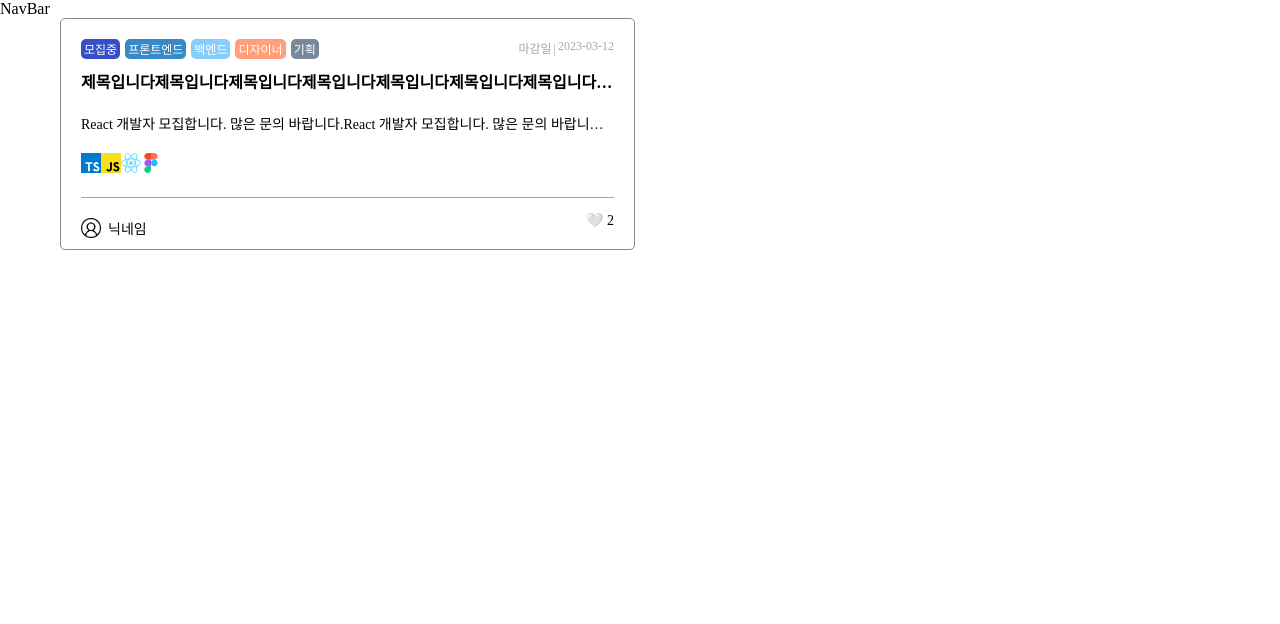
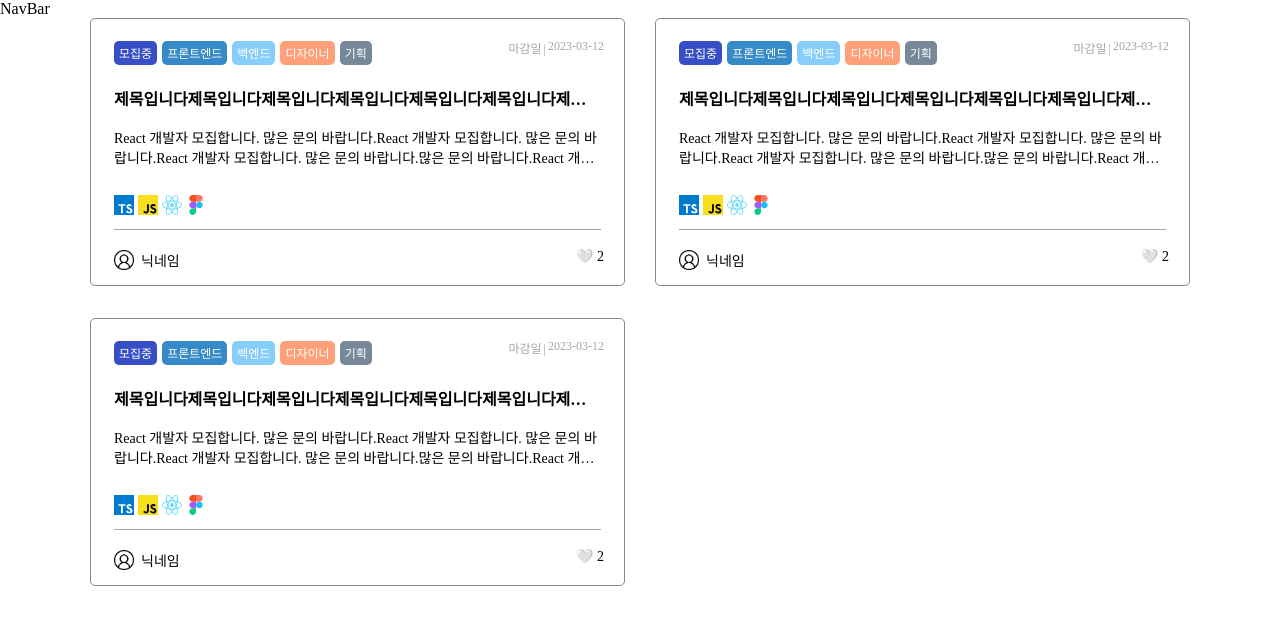
Before and after one commit to Likelion-lucky7/DECO, a React (Vite) app in the folder deco/: page /sideproject in a window 1280 px wide. Shown: the top 624 px of the page. Built offline with nearby package versions, Linux system fonts and the light colour scheme.

Commit message:
[Style] 수정 사이드 프로젝트 게시글 - 게시글 내용 2 line ellipsis 처리 - 컴포넌트 레이아웃 조정

```diff
--- a/deco/src/components/SideProjectPage/SideProjectCard.module.css
+++ b/deco/src/components/SideProjectPage/SideProjectCard.module.css
@@ -1,25 +1,27 @@
 .container{
   position: relative;
-  padding: 20px;
+  padding: 23px;
   display: inline-block;
-  width: 533px;
+  width: 487px;
   border: 1px solid var(--gray-400);
   border-radius: 5px;
-  margin-bottom: 30px;
-  height: 190px;
+  margin-bottom: 32px;
+  height: 220px;
 }
 
 /* 짝수와 홀수를 기준으로 카드 정렬 */
 .container:nth-child(odd){
-  margin-left:20px;
+  margin-left:50px;
 }
 .container:nth-child(even){
   float: right;
-  margin-right: 20px;
+  margin-right: 50px;
 }
 /* 타이틀 css */
 .title{
-  margin-top: 30px;
+  /* margin-top: 30px; */
+  width: 486px;
+  margin-top: 44px;
   font-size: 16px;
   font-weight: 600;
   overflow:hidden;
@@ -27,17 +29,26 @@
   white-space:nowrap;
 }
 .description{
-  margin-top: 20px;
+  margin-top: 17px;
+  width: 486px;
   font-size: 14px;
-  height: 40px;
+  height: 39px;
   overflow:hidden;
-  text-overflow:ellipsis;
-  white-space:nowrap;
+  text-overflow: ellipsis;
+  display: -webkit-box;
+  -webkit-line-clamp: 2;
+  -webkit-box-orient: vertical;
 
 }
 .skiltag{
   display: flex;
-  margin-bottom: 20px;
+  margin-top: 29px;
+  margin-bottom: 14px;
+}
+.skiltag li {
+  width: 20px;
+  height: 20px;
+  margin-right: 4px;
 }
 .user{
   display: flex;
@@ -53,14 +64,14 @@
 .field{
   position: absolute;
   display:flex;
-  top: 20px;
+  top: 22px;
 }
 
 .field li{
   font-size: 12px;
   color: white;
+  padding: 3px 5px;
   width: content;
-  padding: 1px 3px;
   margin-right: 5px;
   border-radius: 5px;
 }
--- a/deco/src/components/SideProjectPage/SideProjectList.jsx
+++ b/deco/src/components/SideProjectPage/SideProjectList.jsx
@@ -6,6 +6,8 @@ const SideProjectList = () => {
   return (
     <div className={styles.container}>
     <SideProjectCard />
+    <SideProjectCard />
+    <SideProjectCard />
     </div>
   )
 }
```
